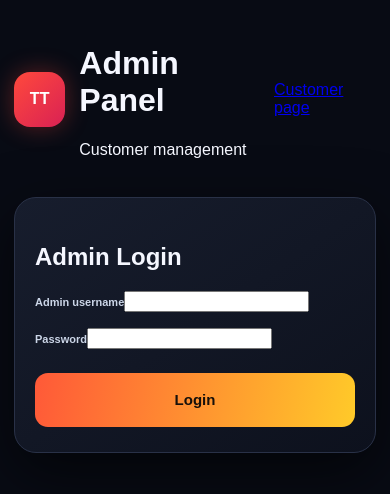
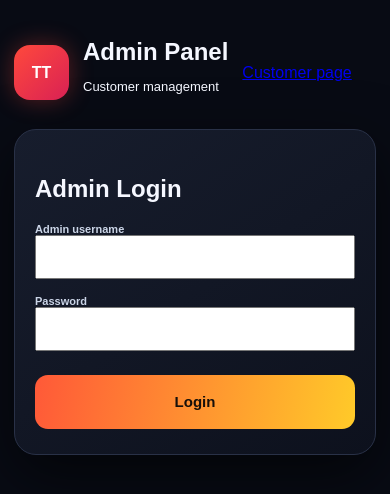
Before and after one commit to Muhammadusman1996/Muhammadusman1996-tiktok-game, a website: page admin.html in a window 390 px wide. Drawn offline with Linux system fonts and the light colour scheme.

Commit message:
Update style.css

```diff
--- a/style.css
+++ b/style.css
@@ -236,3 +236,187 @@ button:focus-visible {
     padding: 21px 14px !important;
   }
 }
+/* Responsive Member Portal — Mobile + Desktop */
+
+* {
+  box-sizing: border-box;
+}
+
+html {
+  width: 100%;
+  min-height: 100%;
+  overflow-x: hidden;
+}
+
+body {
+  margin: 0;
+  width: 100%;
+  min-height: 100vh;
+  overflow-x: hidden;
+}
+
+.shell {
+  width: min(100% - 32px, 1100px);
+  margin: 0 auto;
+  padding: 20px 0;
+}
+
+.top {
+  display: flex;
+  align-items: center;
+  gap: 14px;
+  flex-wrap: wrap;
+  width: 100%;
+}
+
+.top > div {
+  min-width: 0;
+}
+
+.top h1 {
+  margin: 0;
+  overflow-wrap: anywhere;
+}
+
+.admin-link {
+  margin-left: auto;
+  max-width: 100%;
+  overflow-wrap: anywhere;
+}
+
+.panel {
+  width: 100%;
+  max-width: 100%;
+  min-width: 0;
+}
+
+.form,
+#memberArea {
+  width: 100%;
+  max-width: 100%;
+  min-width: 0;
+}
+
+input,
+select,
+textarea,
+button {
+  max-width: 100%;
+  font: inherit;
+}
+
+input,
+select,
+textarea {
+  width: 100%;
+  min-width: 0;
+}
+
+button {
+  cursor: pointer;
+  touch-action: manipulation;
+}
+
+.table-wrap {
+  width: 100%;
+  overflow-x: auto;
+  -webkit-overflow-scrolling: touch;
+}
+
+table {
+  width: 100%;
+  border-collapse: collapse;
+}
+
+th,
+td {
+  padding: 10px;
+  overflow-wrap: anywhere;
+}
+
+.hidden {
+  display: none !important;
+}
+
+/* Mobile phones */
+@media (max-width: 600px) {
+  .shell {
+    width: calc(100% - 24px);
+    padding: 14px 0;
+  }
+
+  .top {
+    gap: 10px;
+  }
+
+  .top h1 {
+    font-size: 24px;
+  }
+
+  .top p {
+    font-size: 13px;
+  }
+
+  .admin-link {
+    margin-left: 0;
+  }
+
+  .panel {
+    padding: 16px;
+    border-radius: 16px;
+  }
+
+  .form label {
+    display: block;
+    width: 100%;
+  }
+
+  .form input,
+  .form select {
+    width: 100%;
+    min-height: 44px;
+  }
+
+  button {
+    min-height: 44px;
+  }
+
+  #memberArea {
+    padding: 14px;
+  }
+
+  #memberArea h2 {
+    font-size: 21px;
+    overflow-wrap: anywhere;
+  }
+
+  .stats {
+    display: grid;
+    grid-template-columns: repeat(2, minmax(0, 1fr));
+    gap: 10px;
+  }
+
+  .stat {
+    min-width: 0;
+    overflow-wrap: anywhere;
+  }
+
+  .table-wrap table {
+    min-width: 650px;
+  }
+}
+
+/* Small phones */
+@media (max-width: 360px) {
+  .shell {
+    width: calc(100% - 16px);
+  }
+
+  .top h1 {
+    font-size: 21px;
+  }
+
+  .panel {
+    padding: 12px;
+  }
+}
```
